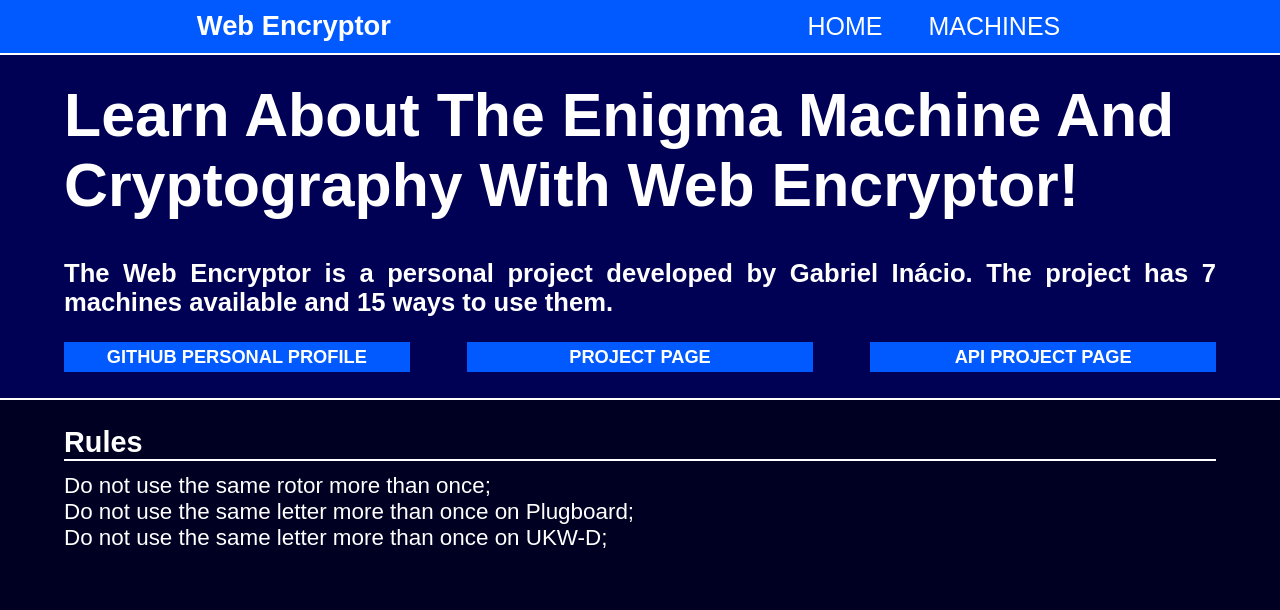
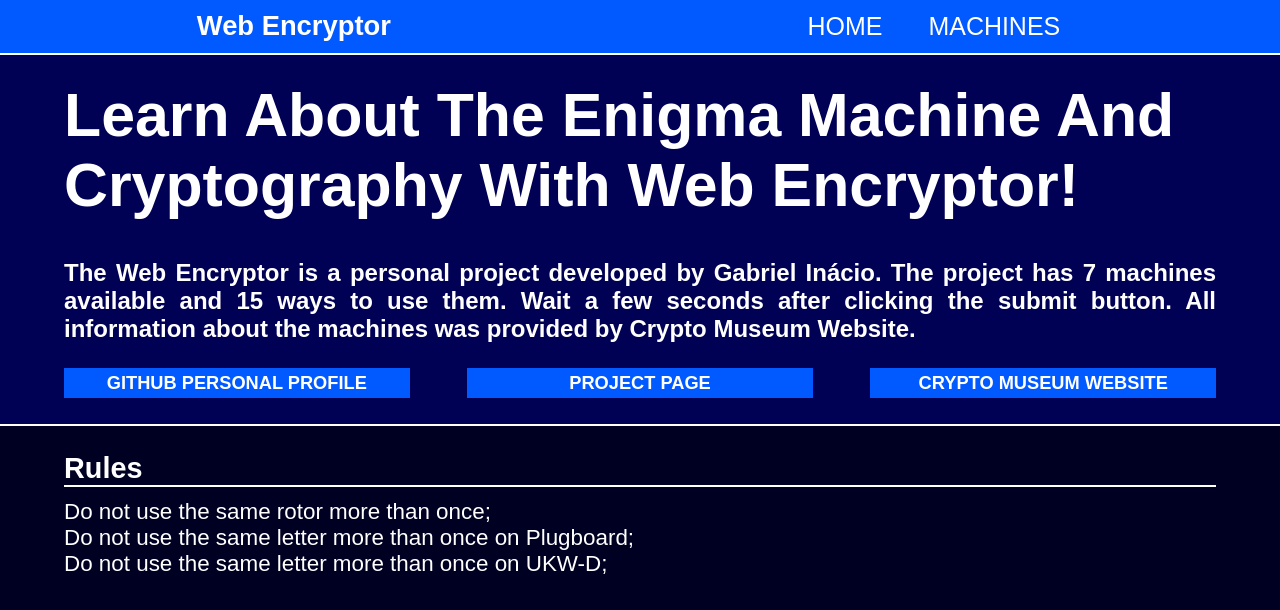
Before and after one commit to GabrielIDSM/Web-Encryptor, a React (Create React App) app: page /#/ in a window 1280 px wide. Shown: the top 610 px of the page. Built offline with nearby package versions, Linux system fonts and the light colour scheme.

Commit message:
New home page

```diff
--- /dev/null
+++ b/public/google47375a04d829a3e7.html
@@ -0,0 +1 @@
+google-site-verification: google47375a04d829a3e7.html
--- a/src/App.css
+++ b/src/App.css
@@ -32,7 +32,7 @@
 }
 
 .MainDivHome h2{
-  font-size: calc(0.8rem + 1vw);
+  font-size: calc(0.7rem + 1vw);
   padding: 1% 5% 1% 5%;
   text-align: justify;
 }
--- a/src/Home.js
+++ b/src/Home.js
@@ -9,11 +9,11 @@
                 <Navbar />
                 <div className="MainDivHome">
                     <h1>Learn about the enigma machine and cryptography with web encryptor!</h1>
-                    <h2>The Web Encryptor is a personal project developed by Gabriel Inácio. The project has 7 machines available and 15 ways to use them. </h2>
+                    <h2>The Web Encryptor is a personal project developed by Gabriel Inácio. The project has 7 machines available and 15 ways to use them. Wait a few seconds after clicking the submit button. All information about the machines was provided by Crypto Museum Website.</h2>
                     <ul>
                         <li><a href="https://github.com/GabrielIDSM">Github Personal Profile</a></li>
                         <li><a href="https://github.com/GabrielIDSM/Web-Encryptor">Project Page</a></li>
-                        <li><a href="https://github.com/GabrielIDSM/Web-Encryptor-API">API Project Page</a></li>
+                        <li><a href="https://www.cryptomuseum.com/index.htm">Crypto Museum Website</a></li>
                     </ul>
                 </div>
                 <div className="InstructionsDivHome">
```
Also changed, not shown: 14 other files (tests, documents, lock files or other folders).
